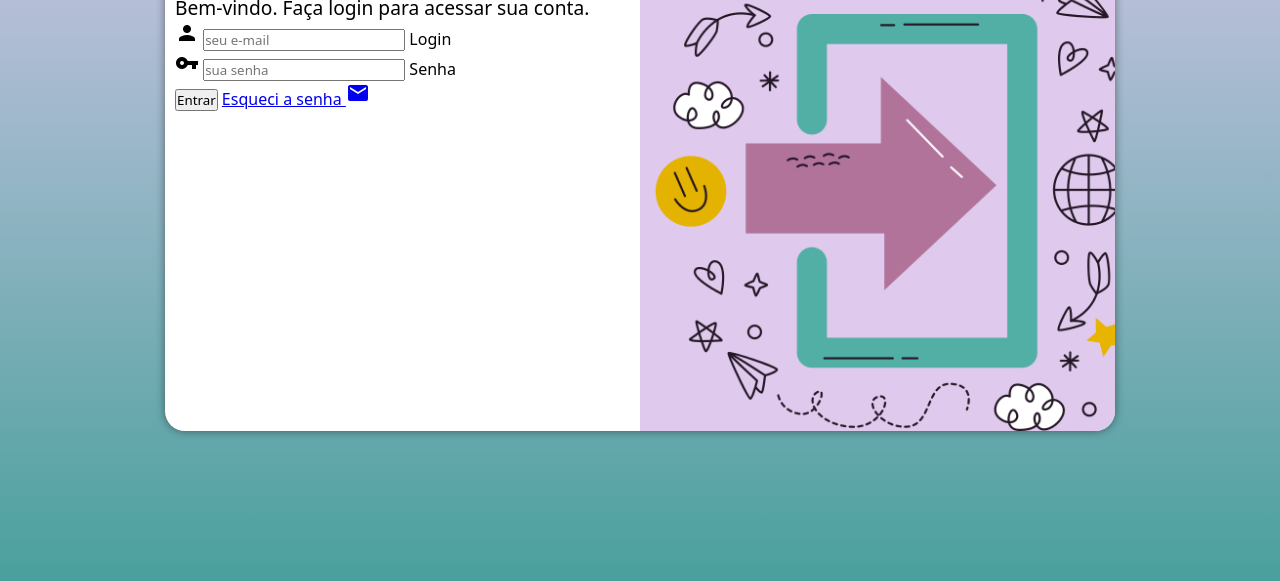
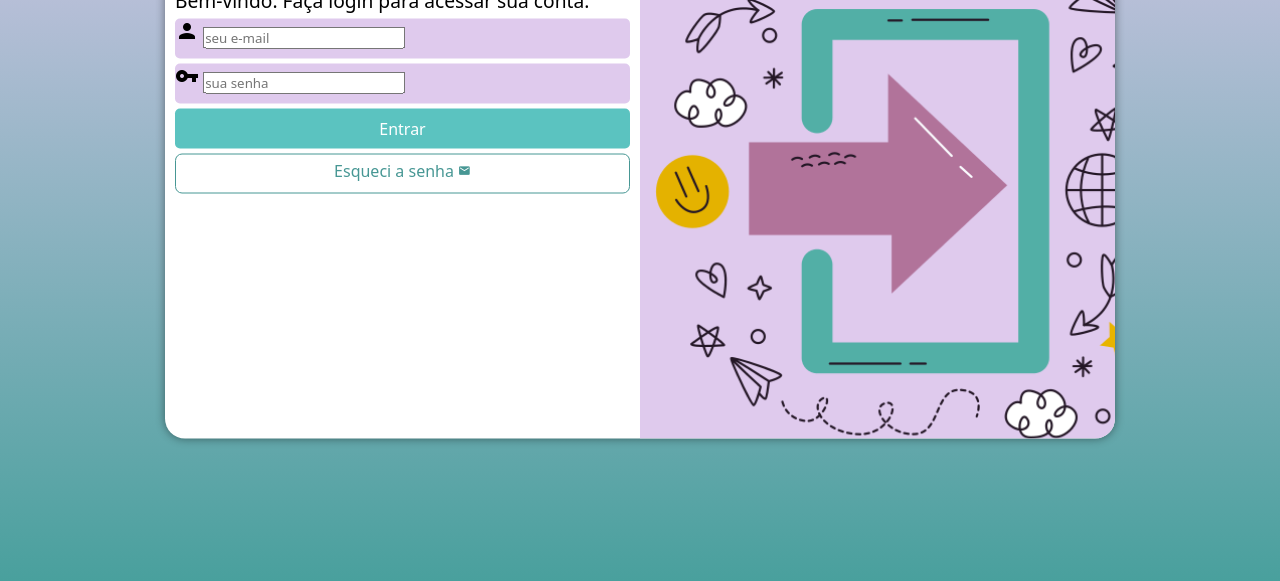
Before and after one commit to k4rlla/projeto-login, a plain HTML site: page index.html in a window 1280 px wide. Shown: the part 219-800 px from the top of the page. Drawn offline with Linux system fonts and the light colour scheme.

Commit message:
atualizando e estilizando o formulario

```diff
--- a/index.html
+++ b/index.html
@@ -29,7 +29,7 @@
                         <label for="isenha">Senha</label>
                     </div>
                     <input type="submit" value="Entrar">
-                    <a href="esqueci.html">
+                    <a href="esqueci.html"class="botao">
                         Esqueci a senha <i class="material-icons">mail</i>
                     </a>
                 </form>
--- a/style/style.css
+++ b/style/style.css
@@ -33,7 +33,7 @@ section#login {
     overflow: hidden;
     background-color: white;
     width: 250px;
-    height: 500px;
+    height: 515px;
     border-radius: 20px;
     box-shadow: 0px 0px 10px rgba(0, 0, 0, 0.450);
 
@@ -61,3 +61,54 @@ div#formulario > h1 {
 div#formulario > p {
     font-size: 0.8em;
 }
+
+form > div.campo {
+    background-color: #dfcaed;
+    display: block;
+    width: 100%;
+    height: 40px;
+    border-radius: 5px;
+    margin: 5px 0px;
+}
+
+div.campo > label {
+    display: none;
+}
+
+form > input[type=submit] {
+    display: block;
+    font-size: 1em;
+    width: 100%;
+    height: 40px;
+    background-color: #5bc3c0;
+    color: white;
+    border: none;
+    border-radius: 5px;
+    cursor: pointer;
+}
+
+form > input[type=submit]:hover {
+    background-color:#479794 ;
+}
+
+form > a.botao {
+    display: block;
+    text-align: center;
+    font-size: 1em;
+    width: 100%;
+    height: 40px;
+    padding-top: 5px;
+    margin-top: 5px;
+    background-color: white;
+    color: #479794;
+    border: 1px solid #479794;
+    border-radius: 7px;
+    text-decoration: none;
+}
+form >a.botao:hover {
+    background-color:#74f5f0 ;
+}
+
+form > a.botao > i {
+    font-size: 0.8em;
+}
```
